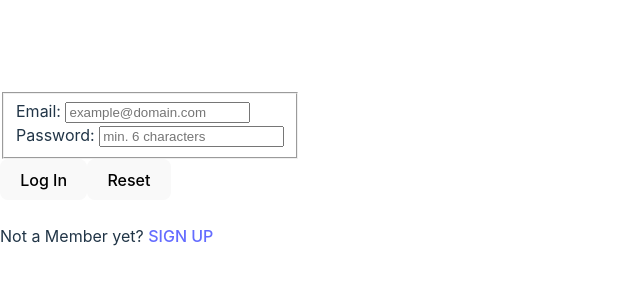
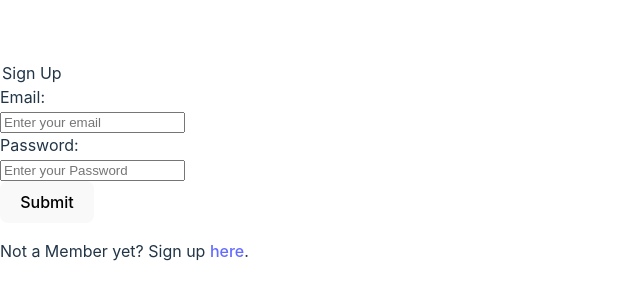
Before and after one commit to khai-rule/Wandermore, a React (Vite) app in the folder client/: page /login in a window 1280 px wide. Shown: the part 230-530 px from the top of the page, without its empty margins (0-640 px from the left). Built offline with nearby package versions, Linux system fonts and the light colour scheme.

Commit message:
Updated Login page with Formik/Yup!

```diff
--- a/client/src/components/validation/schema.js
+++ b/client/src/components/validation/schema.js
@@ -17,3 +17,8 @@ export const signUpSchema = yup.object().shape({
     .oneOf([yup.ref("password"), null], "Passwords must match")
     .required("Required"),
 });
+
+export const loginSchema = yup.object().shape({
+  email: yup.string().email("Please enter a valid email").required("Required"),
+  password: yup.string().required("Required"),
+});
--- a/client/src/pages/Login.jsx
+++ b/client/src/pages/Login.jsx
@@ -1,56 +1,73 @@
+import { useState } from "react";
 import { Link, useNavigate } from "react-router-dom";
+import { Form, Formik } from "formik";
+import CustomInput from "../components/CustomInput";
+import { loginSchema } from "../components/validation/schema";
 
 const Login = ({ setNotLoggedIn }) => {
+  const [msg, setMsg] = useState("");
   const navigate = useNavigate();
 
-  const handleLogin = async (event) => {
-    event.preventDefault();
-    const loginData = new FormData(event.target);
-    const loginInfo = Object.fromEntries(loginData);
-
+  const handleLogin = async (values, actions) => {
+    await new Promise((resolve) => setTimeout(resolve, 500));
+    try {
       const response = await fetch("/api/sessions", {
         method: "POST",
         headers: {
           "Content-Type": "application/json",
         },
-      body: JSON.stringify(loginInfo),
+        body: JSON.stringify(values),
       });
       if (response.ok) {
-      console.log("logged in");
+        actions.resetForm();
         setNotLoggedIn(false);
         navigate("/aboutyou");
       }
+      const data = await response.json();
+      setMsg(data.msg);
+      console.log(data.msg);
+    } catch (error) {
+      setMsg("Network error, please try again later.");
+    }
   };
+
   return (
     <>
-      <form onSubmit={handleLogin}>
-        <fieldset>
-          <label>
-            Email:{" "}
-            <input
+      <Formik
+        initialValues={{
+          email: "",
+          password: "",
+        }}
+        validationSchema={loginSchema}
+        onSubmit={handleLogin}
+      >
+        {({ isSubmitting }) => (
+          <Form autoComplete="off">
+            <legend>Sign Up</legend>
+            <CustomInput
+              label="Email"
               name="email"
-              type="text"
-              placeholder="example@domain.com"
-              required={true}
+              type="email"
+              placeholder="Enter your email"
             />
-          </label>
             <br />
-          <label>
-            Password:{" "}
-            <input
+            <CustomInput
+              label="Password"
               name="password"
               type="password"
-              placeholder="min. 6 characters"
-              required={true}
+              placeholder="Enter your Password"
             />
-          </label>
             <br />
-        </fieldset>
-        <button>Log In</button>
-        <button type="reset">Reset</button>
-      </form>
-      <br />
-      <label>Not a Member yet?</label> <Link to="/signup">SIGN UP</Link>
+            <button disabled={isSubmitting} type="submit">
+              Submit
+            </button>
+          </Form>
+        )}
+      </Formik>
+      <p>{msg}</p>
+      <p>
+        Not a Member yet? Sign up <Link to="/signup">here</Link>.
+      </p>
     </>
   );
 };
```
Also changed, not shown: 1 other file (tests, documents, lock files or other folders). Lines whose indentation alone changed are shown as unchanged.
